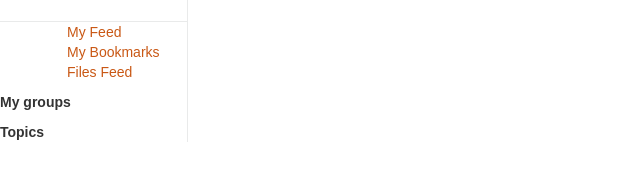
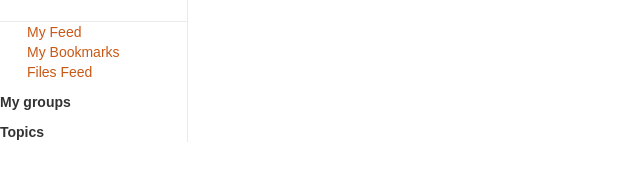
Before and after one commit to tempflip/mintedChatter_OLEG, a website: page static/mintedChatter.html in a window 1280 px wide. Shown: the part 102-280 px from the top of the page, without its empty margins (0-640 px from the left). Drawn offline with nearby package versions, Linux system fonts and the light colour scheme; some packages are replaced by stand-ins of ours.

Commit message:
menu wip

```diff
--- a/static/css/main.css
+++ b/static/css/main.css
@@ -69,6 +69,9 @@ h, a {
 .leftNavWrap {
   border-right: 1px solid #e9eaea;
 }
+.leftNav {
+  padding-left: 0;
+}
 .leftNav .menuItem {
   list-style: none;
   margin-left: 0;
```
